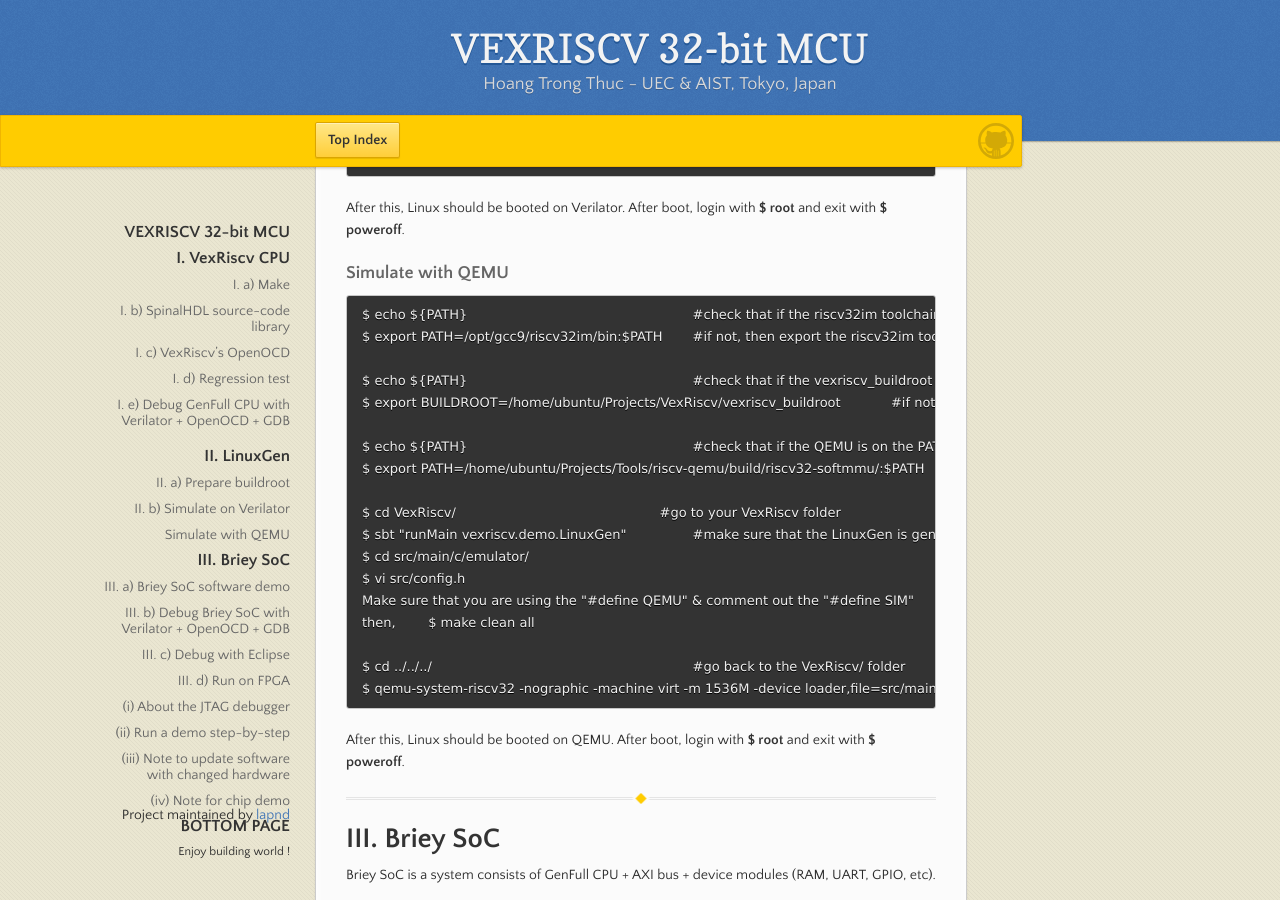
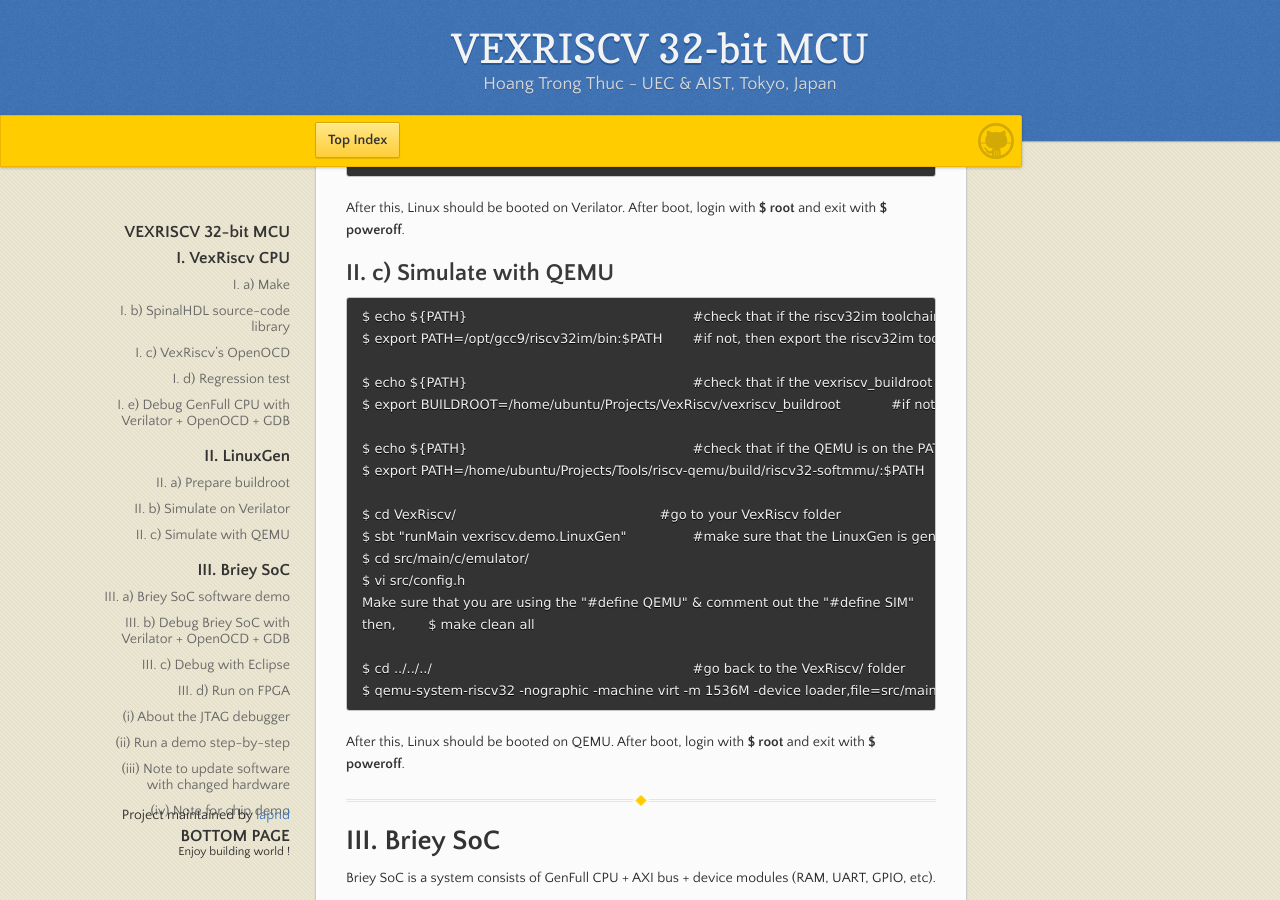
Before and after one commit to lapnd/httdes.github.io, a Jekyll site: the page built from vexriscv.md, in a window 1280 px wide and 900 px high, scrolled down 3148 px. Built offline with Jekyll 4.4.1, drawn with Linux system fonts in a browser that asks for light colours; our own code applies the rules of GitHub Pages for plain Markdown files.

```diff
--- a/vexriscv.md
+++ b/vexriscv.md
@@ -138,7 +138,7 @@ To run Linux you need a buildroot. First, prepare your vexriscv_buildroot folder
 
 After this, Linux should be booted on Verilator. After boot, login with **$ root** and exit with **$ poweroff**.
 
-### Simulate with QEMU
+## II. c) Simulate with QEMU
 
 	$ echo ${PATH}							#check that if the riscv32im toolchain is on the PATH or not
 	$ export PATH=/opt/gcc9/riscv32im/bin:$PATH	#if not, then export the riscv32im toolchain to the PATH
```
